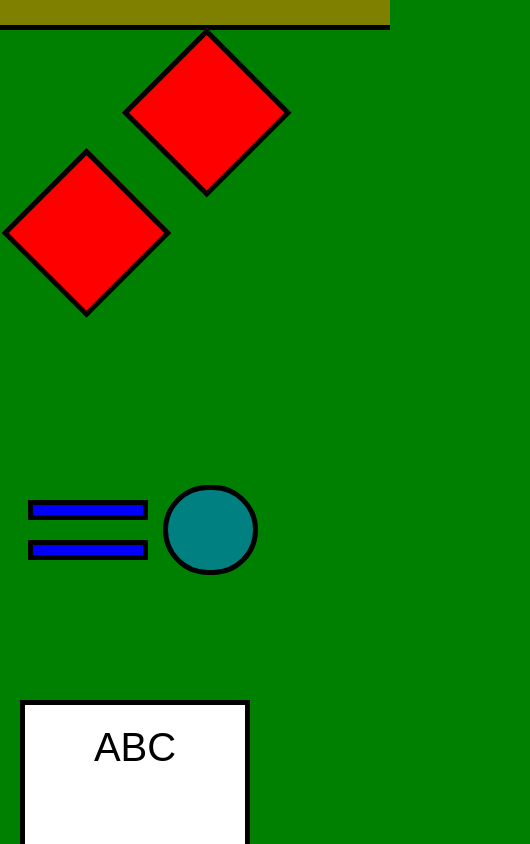
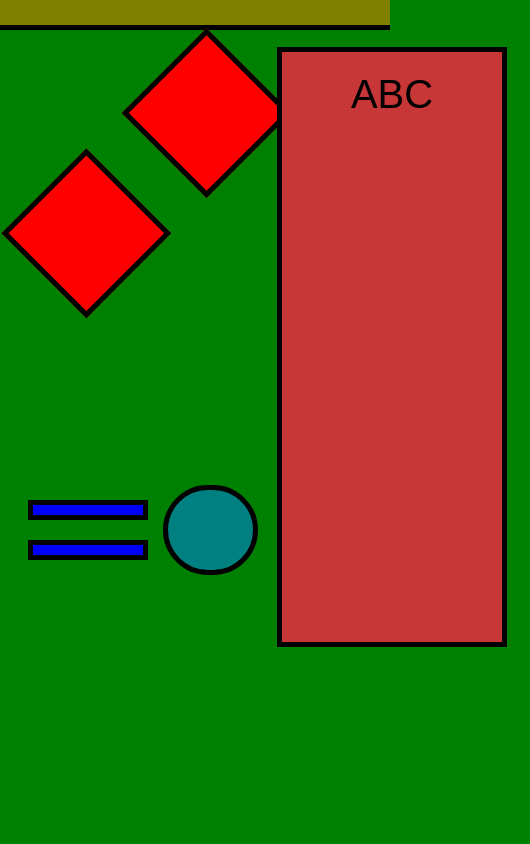
Before and after one commit to Majeev/Optimo, a plain HTML site: page index.html in a window 390 px wide. Shown: the top 844 px of the page, 530 px wide, since content can reach past the window. Drawn offline with Linux system fonts and the light colour scheme.

Commit message:
feat: add view for medium devices

```diff
--- a/index.html
+++ b/index.html
@@ -11,13 +11,13 @@
     <main id="main">
       <header></header>
 
-      <div class="content__wrapper">
+      <section class="content__wrapper">
         <div class="squares__wrapper">
           <div class="square_left"></div>
           <div class="square_right"></div>
         </div>
 
-        <div class="figures__wrapper">
+        <section class="figures__wrapper">
           <div class="figures__container">
             <div class="lines__wrapper">
               <div class="line_top"></div>
@@ -25,14 +25,15 @@
             </div>
             <div class="circle"></div>
           </div>
-        </div>
+        </section>
 
-        <div class="rectangle__wrapper">
+        <section class="rectangle__wrapper">
           <div class="rectangle">
             <span>ABC</span>
           </div>
-        </div>
-      </div>
+        </section>
+
+      </section>
     </main>
   </body>
 </html>
--- a/style.css
+++ b/style.css
@@ -7,8 +7,12 @@
   margin: 0;
   padding: 0;
 }
+
+/* === GENERAL === */
+
 body {
   background-color: #008000;
+  overflow-y: hidden;
 }
 
 header {
@@ -20,15 +24,17 @@ header {
 
 .content__wrapper {
   display: flex;
-  flex-wrap: wrap;
   justify-content: space-between;
   width: 100%;
 }
 
+/* === SQUARES SECTION === */
+
 .squares__wrapper {
   height: fit-content;
   rotate: 45deg;
-  width: 301px;
+  width: 300px;
+  grid-area: squares;
 }
 
 .square_left,
@@ -40,8 +46,11 @@ header {
   width: 120px;
 }
 
+/* === FIGURES SECTION === */
+
 .figures__wrapper {
   width: 300px;
+  grid-area: figures;
 }
 
 .figures__container {
@@ -67,19 +76,26 @@ header {
   width: 95px;
 }
 
+/* === RECTANGLE SECTION === */
+
 .rectangle__wrapper {
-  width: 300px;
+  max-width: 301px;
 }
 
 .rectangle {
   background-color: white;
   border: var(--border);
-  height: 90vh;
-  margin: 20px;
-  min-height: 300px;
+  bottom: 50%;
+  display: inline-block;
+  height: 600px;
+  left: 50%;
+  min-height: 80%;
+  position: relative;
   text-align: center;
+  translate: -60% 57%;
   width: 230px;
 }
+
 .rectangle span {
   font-family: Arial, Helvetica, sans-serif;
   font-size: 2.5rem;
@@ -87,3 +103,30 @@ header {
   position: relative;
   top: 20px;
 }
+
+/* === VIEW MEDIUM === */
+
+@media (max-width: 901px) {
+  .content__wrapper {
+    display: grid;
+    grid-template-areas:
+      "squares rectangle"
+      "figures rectangle";
+  }
+
+  .squares__wrapper {
+    grid-area: squares;
+  }
+
+  .rectangle__wrapper {
+    grid-area: rectangle;
+  }
+
+  .rectangle {
+    background-color: #c83737;
+  }
+
+  .figures__wrapper {
+    grid-area: figures;
+  }
+}
```
